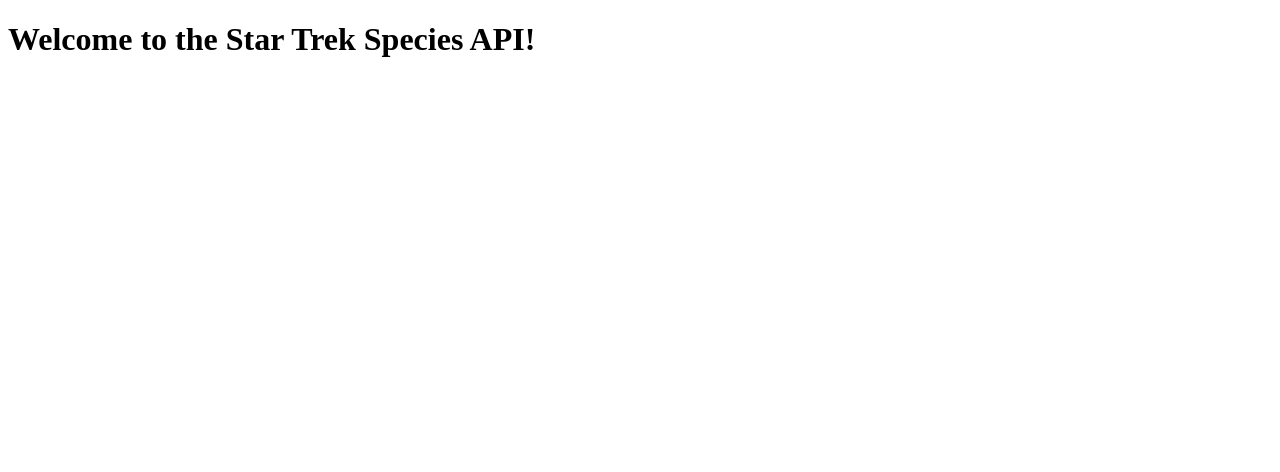
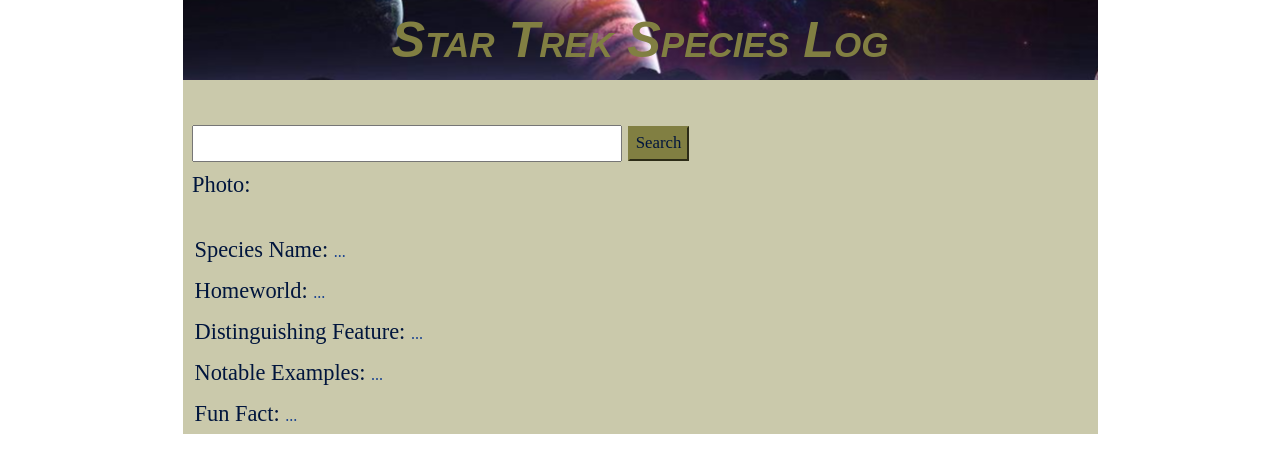
Before and after one commit to gachanjaprince/startrek-species-finder, a website: page index.html in a window 1280 px wide. Drawn offline with Linux system fonts and the light colour scheme; a web font is replaced by a local one.

Commit message:
style changes

```diff
--- a/index.html
+++ b/index.html
@@ -4,9 +4,39 @@
     <meta charset="UTF-8">
     <meta http-equiv="X-UA-Compatible" content="IE=edge">
     <meta name="viewport" content="width=device-width, initial-scale=1.0">
-    <title>Document</title>
+
+    <link rel="preconnect" href="https://fonts.googleapis.com">
+    <link rel="preconnect" href="https://fonts.gstatic.com" crossorigin>
+    <link href="https://fonts.googleapis.com/css2?family=Bebas+Neue&family=Caprasimo&family=Fira+Sans+Condensed:ital,wght@1,700;1,900&display=swap" rel="stylesheet">
+    <link rel="stylesheet" href="static/style.css">
+    <title>species scanner</title>
 </head>
 <body>
-    <h1> Welcome to the Star Trek Species API!</h1>
+    <header>
+        <h1>Star Trek Species Log</h1>
+    </header>
+    <main>
+        <div class="noResult">
+            <span id="errorSearch"></span>
+        </div>
+        <div>
+            <input type="text">
+            <button>Search</button>
+        </div>
+        <div class="photo">
+            <p class="caption" id="alienCaption">Photo:</p>
+            <img src="" alt="alien-image" class="border" id="alienImage">
+        </div>
+
+        <ul>
+            <li><span>Species Name: <span id="alienName">...</span></span></li>
+            <li><span>Homeworld: <span id="alienWorld">...</span></span></li>
+            <li><span>Distinguishing Feature: <span id="alienFeatures">...</span></span></li>
+            <li><span>Notable Examples: <span id="alienExamples">...</span></span></li>
+            <li><span>Fun Fact: <span id="fact">...</span></span></li>
+        </ul>
+        <script src="static/main.js"></script>
+        </main>
+    </main>
 </body>
 </html>
--- /dev/null
+++ b/static/main.js
@@ -0,0 +1,27 @@
+document.querySelector('button').addEventListener('click', apiRequest)
+
+async function apiRequest() {
+    const alienName = document.querySelector('input').value.toLocaleLowerCase()
+    console.log(alienName)
+    try {
+        let options = ['humans', 'vulcans', 'klingons']
+        if (!options.includes(alienName)) {
+            document.querySelector('#errorSearch').innerText = `Sorry we could'nt find results for '${alienName}'. You can try searching for Humans, Klingons or Vulcans instead.`
+            document.querySelector('.noResult').style.visibility = "visible"
+        }
+        const response = await fetch(`https://species-api-startrek.herokuapp.com/api/${alienName}`)
+        const data = await response.json()
+        console.log(data)
+
+        document.querySelector('#alienImage').src = data.images
+        document.querySelector('#alienImage').style.visibility = "visible"
+
+        document.querySelector('#alienName').innerText = data.speciesName
+        document.querySelector('#alienWorld').innerText = data.homeWorld
+        document.querySelector('#alienFeatures').innerText = data.features
+        document.querySelector('#alienExamples').innerText = data.notableExample
+        document.querySelector('#fact').innerText = data.interestingFact
+    } catch(error) {
+        console.log(error)
+    }
+}
--- /dev/null
+++ b/static/style.css
@@ -0,0 +1,87 @@
+/* BOX MODEL HACK */
+* {
+    box-sizing:border-box;
+    margin: auto;
+    max-width: 915px;
+}
+
+/* Clear Fix Hack */
+.clearfix:after {
+    content:".";
+    display:block;
+    clear:both;
+    visibility:hidden;
+    line-height: 0;
+    height: 0;
+}
+
+.clear {
+    clear:both;
+}
+
+header {
+    background-image: url(images/header.JPG);
+    min-height: 80px;
+    background-position: center;
+    text-align: center;
+}
+h1 {
+    font-family: 'Fira Sans Condensed', sans-serif;
+    font-size: 3.15em;
+    font-style: italic;
+    font-variant: small-caps;
+    color: rgb(129, 127, 66);
+    margin: 0;
+    padding: 10px;
+}
+main {
+    background-color: rgba(123, 121, 45, 0.399);
+    padding-top: 3.5%;
+    padding-left: 9.5px;
+    font-family: 'Caprasimo', 'cursive';
+    font-size: 1.40rem;
+    color: navy;
+    color: rgb(0, 21, 61);
+}
+.noResult {
+    visibility: hidden;
+    padding-bottom: 12.5px;
+    color: rgb(16, 60, 142);
+}
+.photo {
+    padding-top: 10px;
+}
+img {
+    padding: 2.5px;
+    visibility: hidden;
+    width: 52.5%;
+}
+input {
+    width: 47.5%;
+    height: 37.5px;
+    font-size: 1.05rem;
+    font-family: 'Caprasimo', 'cursive';
+    color: navy;
+    color: rgb(0, 21, 61);
+}
+button {
+    height: 35.5px;
+    color: rgb(0, 21, 61);
+    background-color: rgb(129, 127, 66);
+    border-color: rgb(129, 127, 66);
+    font-family: 'Caprasimo', 'cursive';
+    font-size: 1.05rem;
+}
+ul {
+    padding-left: 0;
+}
+
+li {
+    display: block;
+    padding: 7.5px 2.5px;
+}
+
+span span {
+    font-size: 1rem;
+    color: rgb(16, 60, 142);
+}
```
Also changed, not shown: server.js (+1 -60 lines), static/images/header.JPG (added).
